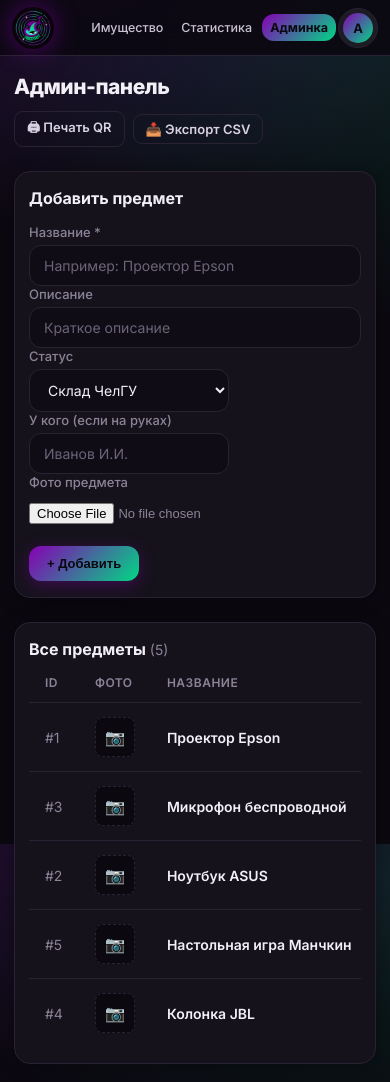
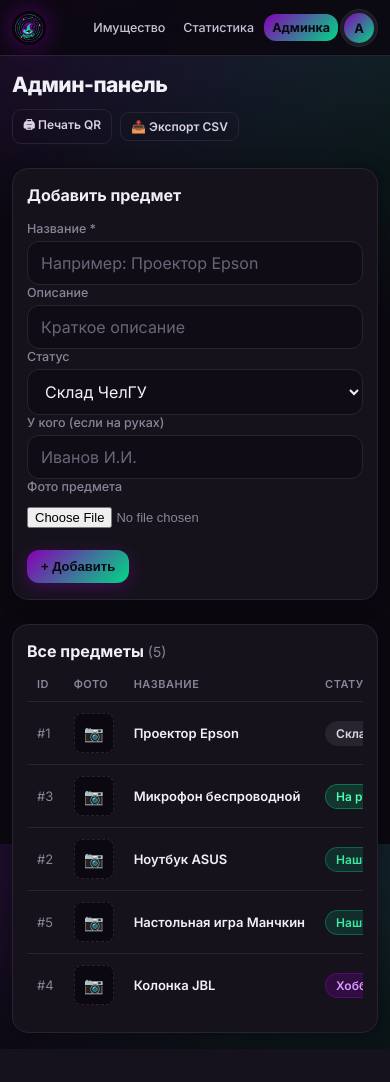
Before and after one commit to Raz1el13/geekcult, a Flask app: page /admin in a window 390 px wide. After the commit the page ends 1040 px from the top, so only its background shows below. Run offline with Flask 3, Linux system fonts and the light colour scheme; a user stored in the database is signed in; data comes from the database, SQL or seed files in the repository.

Commit message:
mobile uodate

```diff
--- a/templates/admin.html
+++ b/templates/admin.html
@@ -1,6 +1,15 @@
 {% extends "base.html" %}
 {% block title %}Админка — ГикКульт{% endblock %}
 {% block content %}
+
+<style>
+.form-cell { min-width: 160px; max-width: 200px; }
+@media (max-width: 640px) {
+    .form-cell { min-width: 0; max-width: none; width: 100%; }
+    .form-row  { gap: 12px; }
+}
+</style>
+
 
 <div class="flex between wrap mb-3" style="margin-bottom:24px;gap:12px">
     <h1 class="page-title" style="margin-bottom:0">Админ-панель</h1>
@@ -23,7 +32,7 @@
                 <label>Описание</label>
                 <input type="text" name="description" class="input" placeholder="Краткое описание">
             </div>
-            <div style="min-width:160px;max-width:200px">
+            <div class="form-cell">
                 <label>Статус</label>
                 <select name="status" class="select" style="width:100%">
                     {% for status in statuses %}
@@ -31,11 +40,11 @@
                     {% endfor %}
                 </select>
             </div>
-            <div style="min-width:160px;max-width:200px">
+            <div class="form-cell">
                 <label>У кого (если на руках)</label>
                 <input type="text" name="holder" class="input" placeholder="Иванов И.И.">
             </div>
-            <div style="min-width:160px;max-width:200px">
+            <div class="form-cell">
                 <label>Фото предмета</label>
                 <input type="file" name="photo" accept="image/*"
                        style="width:100%;font-size:13px;padding:8px 0;color:var(--muted)">
@@ -52,7 +61,7 @@
     </p>
 
     {% if items %}
-    <table class="tbl">
+    <div class="tbl-wrap"><table class="tbl">
         <thead>
             <tr>
                 <th>ID</th>
@@ -108,7 +117,7 @@
             </tr>
             {% endfor %}
         </tbody>
-    </table>
+    </table></div>
     {% else %}
     <p class="muted" style="text-align:center;padding:32px 0">Предметов пока нет — добавь первый выше</p>
     {% endif %}
--- a/templates/base.html
+++ b/templates/base.html
@@ -370,6 +370,12 @@
         .page-title { font-size: 28px; font-weight: 800; margin-bottom: 24px; letter-spacing: -0.5px; }
 
         /* ── FILTER CHIPS ── */
+        .chips {
+            display: flex;
+            flex-wrap: wrap;
+            gap: 8px;
+            align-items: center;
+        }
         .chip {
             display: inline-block;
             padding: 6px 14px;
@@ -393,28 +399,30 @@
         /* ── GRID CARDS ── */
         .grid { display: grid; grid-template-columns: repeat(auto-fill, minmax(280px, 1fr)); gap: 16px; align-items: stretch; }
 
-        /* ── ПЛАНШЕТ И УЗКИЙ ДЕСКТОП ── */
+        /* ── ПЛАНШЕТ ── */
         @media (max-width: 860px) {
             nav { padding: 0 14px; }
             .nav-link { padding: 6px 9px; font-size: 13px; }
             .nav-links { gap: 4px; }
+            .container { padding: 26px 18px; }
+            .grid { grid-template-columns: repeat(auto-fill, minmax(240px, 1fr)); }
         }
 
         /* ── ТЕЛЕФОН ── */
         @media (max-width: 640px) {
-            .container { padding: 18px 14px; }
-            .page-title { font-size: 21px; }
+            .container { padding: 16px 12px; }
+            .page-title { font-size: 21px; margin-bottom: 16px; }
             .row { flex-direction: column; }
-            .grid { grid-template-columns: 1fr; }
-            .form-row { flex-direction: column; }
+            .grid { grid-template-columns: 1fr; gap: 12px; }
+            .form-row { flex-direction: column; gap: 12px; }
 
-            /* шапка: не даём ей растягивать страницу */
+            /* ── ШАПКА ── */
             nav {
                 padding: 0 12px;
                 height: 56px;
-                gap: 8px;
+                gap: 6px;
             }
-            .nav-brand { font-size: 17px; flex-shrink: 0; }
+            .nav-brand img { height: 34px; width: 34px; }
             .nav-links {
                 gap: 2px;
                 min-width: 0;
@@ -426,35 +434,78 @@
                 white-space: nowrap;
             }
 
-            /* меню профиля */
-            .user-name { display: none; }
-            .user-btn { padding: 4px; gap: 4px; }
+            /* ── МЕНЮ ПРОФИЛЯ ── */
+            .user-name  { display: none; }
             .user-caret { display: none; }
-            .user-ava { width: 30px; height: 30px; }
+            .user-btn   { padding: 3px; gap: 4px; }
+            .user-ava   { width: 30px; height: 30px; }
             .user-dropdown {
                 min-width: 0;
                 width: calc(100vw - 24px);
-                max-width: 280px;
+                max-width: 300px;
                 right: -6px;
             }
 
-            /* таблицы прокручиваются внутри себя, а не тянут страницу */
-            .tbl-wrap, .tbl { display: block; overflow-x: auto; -webkit-overflow-scrolling: touch; }
-            .tbl { white-space: nowrap; }
+            /* ── ТАБЛИЦЫ: скроллятся внутри карточки ── */
+            .tbl-wrap { display: block; overflow-x: auto; -webkit-overflow-scrolling: touch; margin: 0 -14px; padding: 0 14px; }
+            .tbl { display: block; overflow-x: auto; -webkit-overflow-scrolling: touch; white-space: nowrap; }
+            .tbl th { padding: 0 10px 10px; font-size: 11px; }
+            .tbl td { padding: 11px 10px; font-size: 13px; }
 
-            /* картинки и медиа не вылезают за экран */
-            img, table, pre { max-width: 100%; }
+            /* ── КАРТОЧКИ И КНОПКИ ── */
+            .card    { padding: 16px 14px; }
+            .card-sm { padding: 12px 14px; }
+            .btn     { font-size: 13px; padding: 9px 14px; }
+            .btn-sm  { font-size: 12px; padding: 6px 10px; }
 
-            .card { padding: 16px 14px; }
-            .btn { font-size: 13px; }
-            .modal-box { width: calc(100vw - 24px); max-width: none; }
+            /* ── ФОРМЫ: 16px чтобы iOS не зумил при фокусе ── */
+            .input, .select, .textarea { font-size: 16px; padding: 11px 13px; }
+            label { font-size: 12.5px; }
+
+            /* ── ФИЛЬТРЫ: горизонтальная лента вместо переноса ── */
+            .chips {
+                display: flex;
+                gap: 6px;
+                overflow-x: auto;
+                -webkit-overflow-scrolling: touch;
+                scrollbar-width: none;
+                padding-bottom: 4px;
+                margin: 0 -12px 10px;
+                padding-left: 12px;
+                padding-right: 12px;
+            }
+            .chips::-webkit-scrollbar { display: none; }
+            .chip { flex-shrink: 0; font-size: 12.5px; padding: 6px 12px; }
+
+            /* ── МОДАЛКИ ── */
+            .modal-overlay { align-items: flex-end; }
+            .modal-box {
+                width: 100%;
+                max-width: none;
+                padding: 22px 16px calc(22px + env(safe-area-inset-bottom));
+                border-radius: 20px 20px 0 0;
+                max-height: 88vh;
+                overflow-y: auto;
+            }
+            .modal-footer { flex-direction: column-reverse; gap: 8px; }
+            .modal-footer .btn { width: 100%; justify-content: center; }
+
+            /* ── МЕДИА ── */
+            img, table, pre, iframe { max-width: 100%; }
+            .flash { font-size: 13px; padding: 11px 14px; margin-bottom: 16px; }
         }
 
         /* ── УЗКИЕ ТЕЛЕФОНЫ ── */
         @media (max-width: 380px) {
-            .nav-brand { font-size: 15px; }
-            .nav-link { padding: 5px 6px; font-size: 12px; }
+            .nav-brand img { height: 30px; width: 30px; }
+            .nav-link { padding: 5px 6px; font-size: 11.5px; }
+            .container { padding: 14px 10px; }
+            .page-title { font-size: 19px; }
         }
+
+        /* ── УБИРАЕМ ЗАДЕРЖКУ КАСАНИЯ ── */
+        a, button, .btn, .chip { -webkit-tap-highlight-color: transparent; touch-action: manipulation; }
+
     </style>
 </head>
 <body>
--- a/templates/profile.html
+++ b/templates/profile.html
@@ -116,7 +116,7 @@
     </p>
 
     {% if history %}
-    <table class="tbl">
+    <div class="tbl-wrap"><table class="tbl">
         <thead>
             <tr>
                 <th>Дата</th>
@@ -137,7 +137,7 @@
             </tr>
             {% endfor %}
         </tbody>
-    </table>
+    </table></div>
     {% else %}
     <p class="muted" style="text-align:center;padding:24px 0">Вы ещё ничего не бронировали</p>
     {% endif %}
--- a/templates/profile_edit.html
+++ b/templates/profile_edit.html
@@ -4,7 +4,7 @@
 
 <a href="/profile" class="btn btn-ghost btn-sm" style="margin-bottom:16px">← Назад в профиль</a>
 
-<div style="max-width:560px">
+<div style="max-width:560px;width:100%">
     <h1 class="page-title">Редактирование профиля</h1>
 
     <form method="POST" action="/profile/edit" enctype="multipart/form-data">
@@ -23,7 +23,7 @@
                     </div>
                 {% endif %}
 
-                <div style="flex:1;min-width:200px">
+                <div style="flex:1;min-width:0">
                     <input type="file" name="avatar" accept="image/*"
                            style="width:100%;font-size:13px;color:var(--muted)">
                     <p class="muted" style="font-size:12px;margin-top:6px">
--- a/templates/qr_print.html
+++ b/templates/qr_print.html
@@ -26,7 +26,7 @@
 <style>
 .qr-grid {
     display: grid;
-    grid-template-columns: repeat(auto-fill, minmax(190px, 1fr));
+    grid-template-columns: repeat(auto-fill, minmax(150px, 1fr));
     gap: 16px;
     align-items: stretch;
 }
```
Also changed, not shown: templates/index.html (+11 -3 lines), templates/item.html (+4 -3 lines), templates/stats.html (+4 -4 lines).
